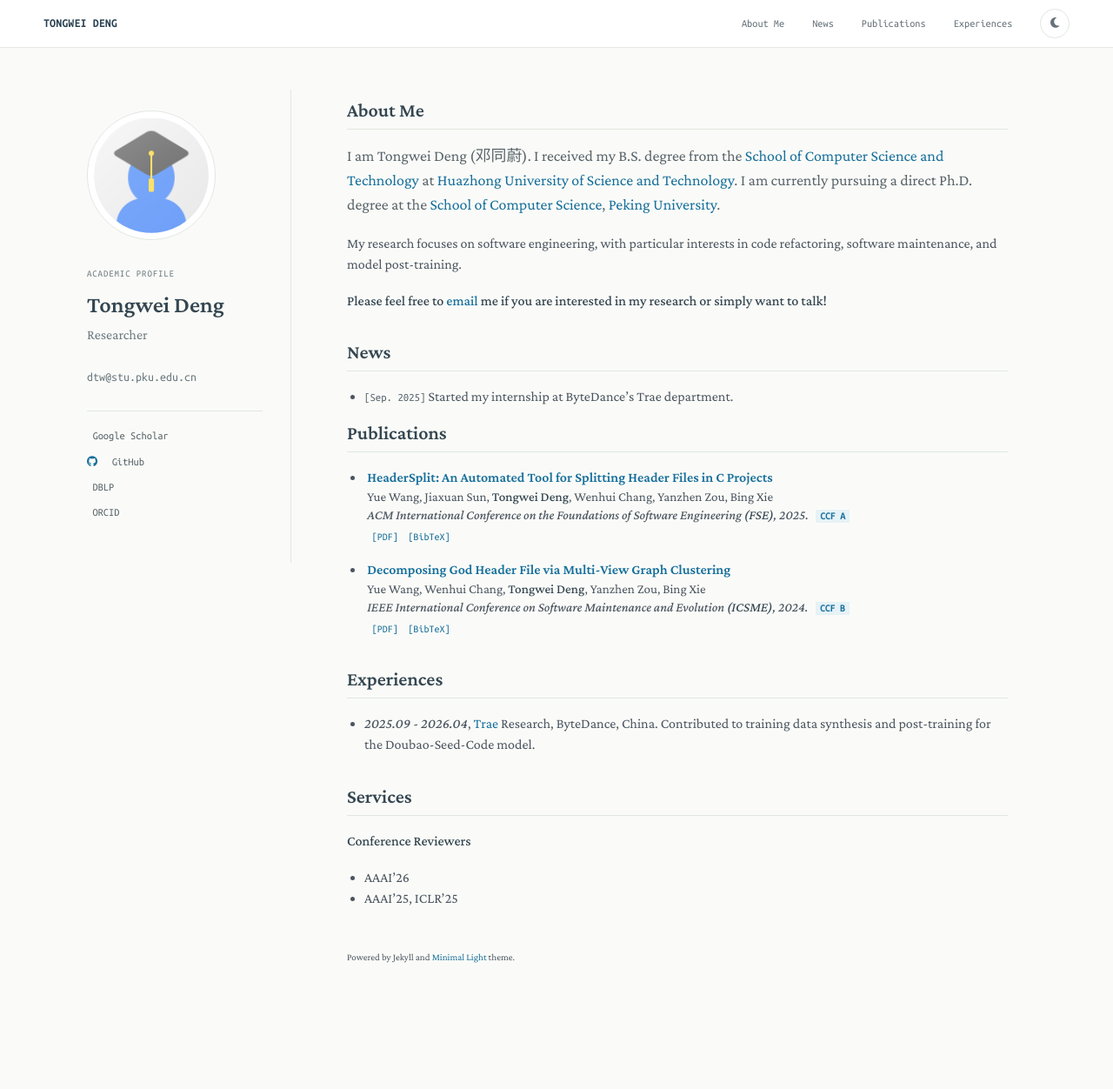
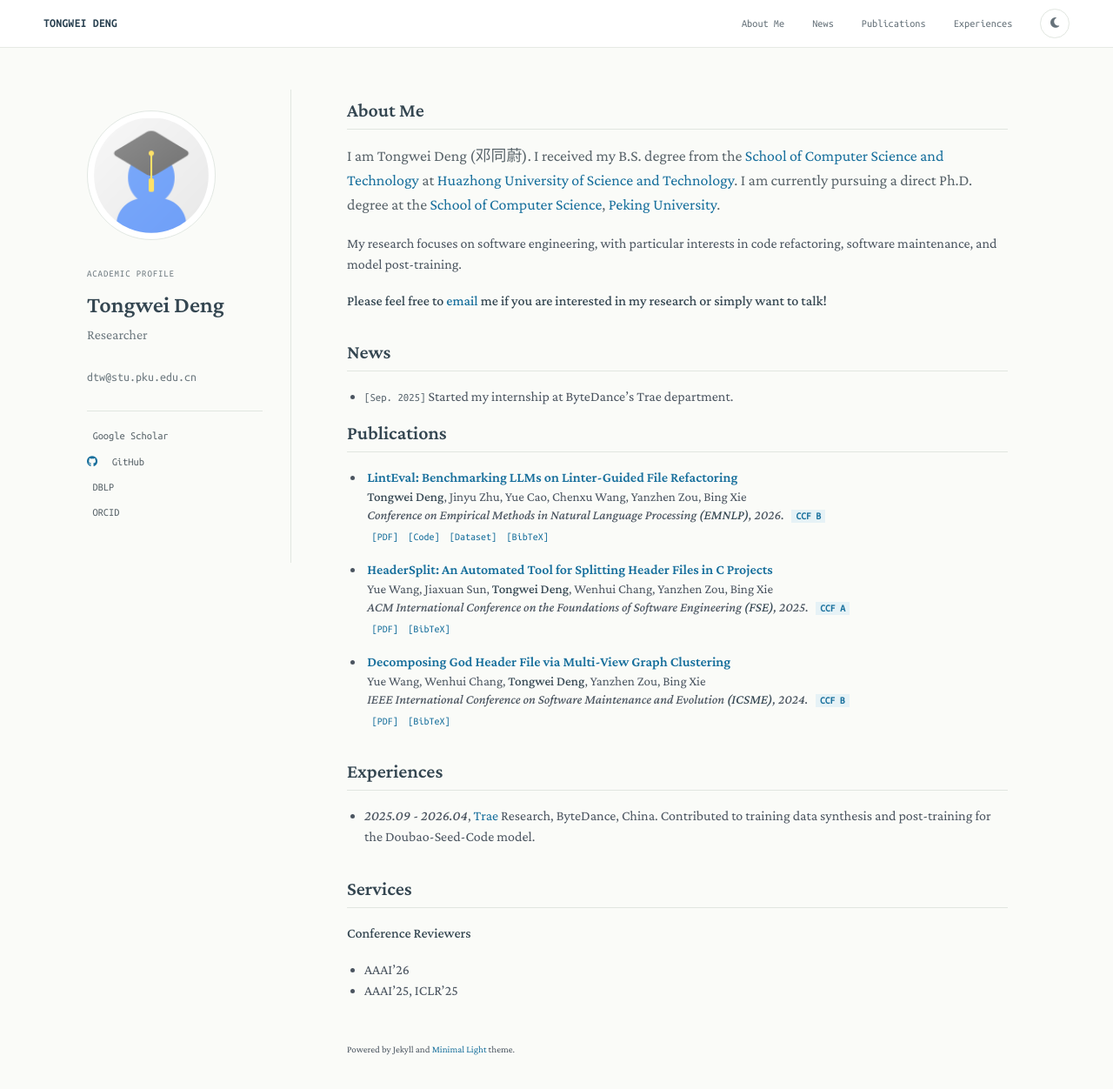
Before and after one commit to 6643789wsx/6643789wsx.github.io, a Jekyll site: the page built from index.md, in a window 1280 px wide and 1331 px high. Shown: the top 1252 px of the window at 87% size. Built offline with Jekyll 4.4.1, drawn with Linux system fonts in a browser that asks for light colours; a style sheet for code colours, icons or effects is not loaded; our own code applies the rules of GitHub Pages for plain Markdown files.

Commit message:
Add LintEval EMNLP 2026 publication

```diff
--- a/_data/publications.yml
+++ b/_data/publications.yml
@@ -1,4 +1,14 @@
 main:
+
+  - title: "LintEval: Benchmarking LLMs on Linter-Guided File Refactoring"
+    authors: <strong>Tongwei Deng</strong>, Jinyu Zhu, Yue Cao, Chenxu Wang, Yanzhen Zou, Bing Xie
+    conference_short: EMNLP
+    ccf_rank: B
+    conference: Conference on Empirical Methods in Natural Language Processing <strong>(EMNLP)</strong>, 2026.
+    pdf: https://arxiv.org/abs/2610.20027
+    code: https://github.com/6643789wsx/LintEval
+    dataset: https://huggingface.co/datasets/deepbreath7/LintEval
+    bibtex: assets/files/linteval.bib
 
   - title: "HeaderSplit: An Automated Tool for Splitting Header Files in C Projects"
     authors: Yue Wang, Jiaxuan Sun, <strong>Tongwei Deng</strong>, Wenhui Chang, Yanzhen Zou, Bing Xie
--- a/_includes/publications.md
+++ b/_includes/publications.md
@@ -13,6 +13,7 @@
     <span class="publication-links">
       {% if link.pdf %}<a href="{{ link.pdf }}" target="_blank" rel="noopener">[PDF]</a>{% endif %}
       {% if link.code %}<a href="{{ link.code }}" target="_blank" rel="noopener">[Code]</a>{% endif %}
+      {% if link.dataset %}<a href="{{ link.dataset }}" target="_blank" rel="noopener">[Dataset]</a>{% endif %}
       {% if link.page %}<a href="{{ link.page }}" target="_blank" rel="noopener">[Project]</a>{% endif %}
       {% if link.bibtex %}<a href="{{ link.bibtex }}" target="_blank" rel="noopener">[BibTeX]</a>{% endif %}
     </span>
--- /dev/null
+++ b/assets/files/linteval.bib
@@ -0,0 +1,9 @@
+@misc{deng2026lintevalbenchmarkingllmslinterguided,
+      title={LintEval: Benchmarking LLMs on Linter-Guided File Refactoring},
+      author={Tongwei Deng and Jinyu Zhu and Yue Cao and Chenxu Wang and Yanzhen Zou and Bing Xie},
+      year={2026},
+      eprint={2610.20027},
+      archivePrefix={arXiv},
+      primaryClass={cs.SE},
+      url={https://arxiv.org/abs/2610.20027}
+}
```
